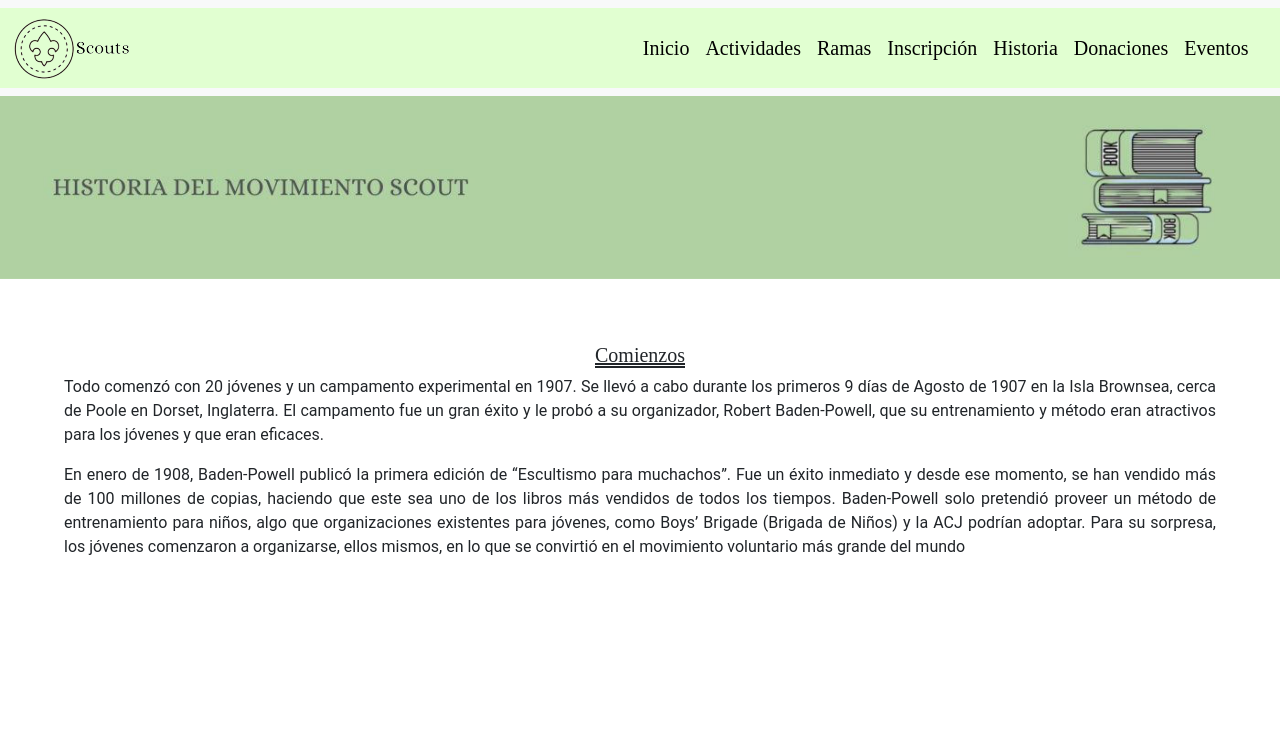
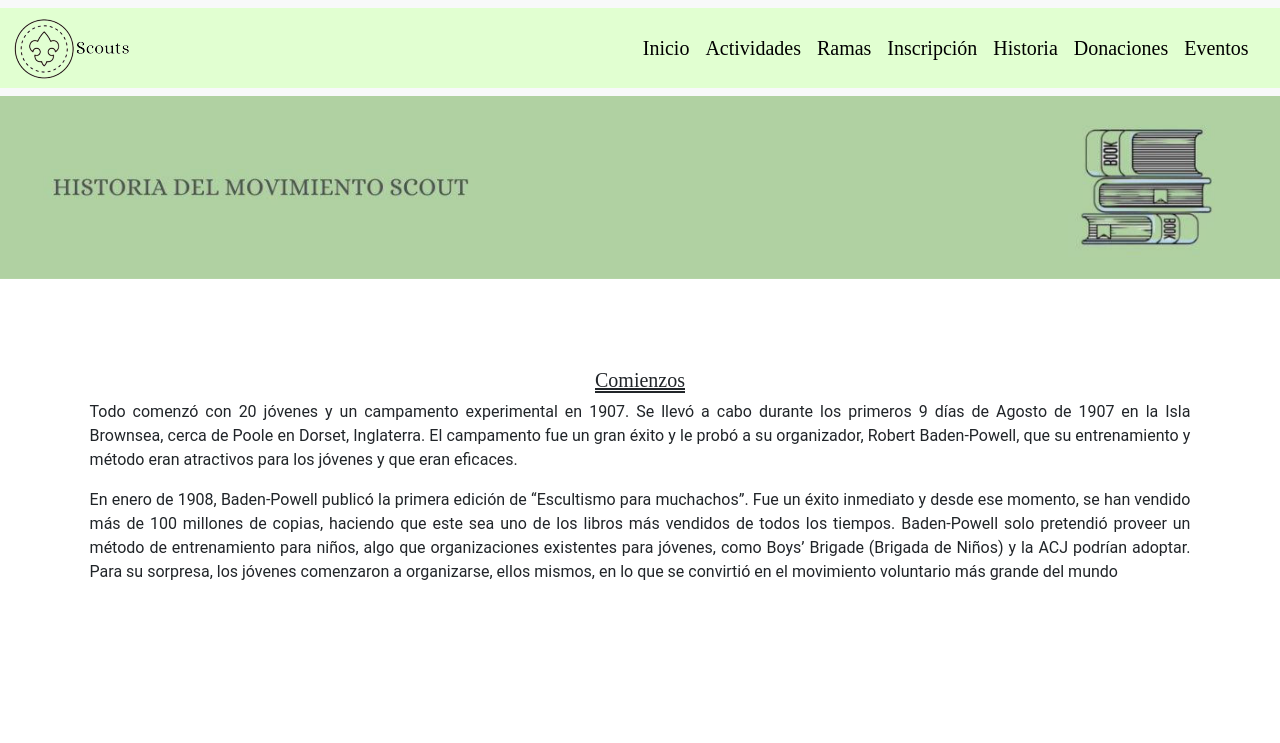
Before and after one commit to JulioMarinero/asdasd, a plain HTML site: page Historia.html in a window 1280 px wide. Shown: the top 743 px of the page. Drawn offline with nearby package versions, Linux system fonts and the light colour scheme.

Commit message:
Update estilos.css

```diff
--- a/estilos.css
+++ b/estilos.css
@@ -502,7 +502,7 @@ section #iact{
 }
 
 .conteiner_historia{
-  padding: 5%;
+  padding: 7%;
 }
 
 
```
